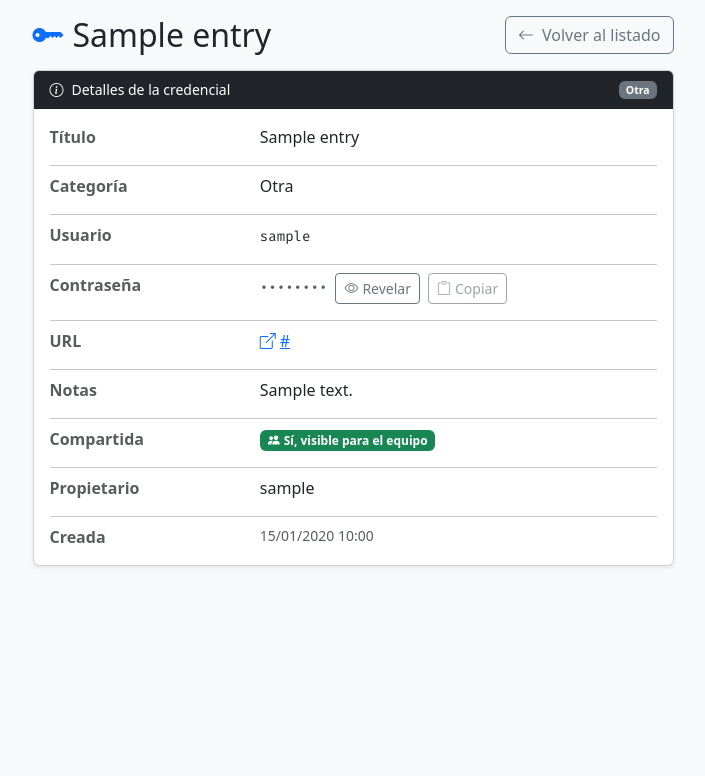
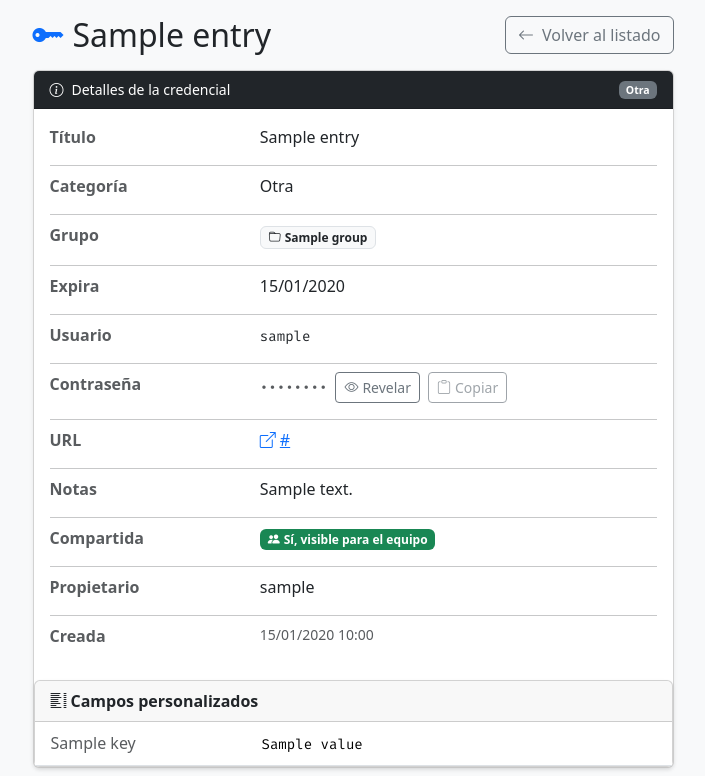
Before and after one commit to amseis7/portal-operations-tools, a Python web app: template app/templates/vault/detail.html in a window 1280 px wide. Shown: the part 24-800 px from the top of the page, without its empty margins (287-992 px from the left). Run offline with Jinja, Linux system fonts and the light colour scheme; the template is opened without the code that fills it: most values are stand-ins (such as "Sample title", 1, 10 or a date in 2020).

Commit message:
feat(vault): show group, expiry status and custom fields in detail view

```diff
--- a/app/templates/vault/detail.html
+++ b/app/templates/vault/detail.html
@@ -52,6 +52,39 @@
                         {% elif entry.category == 'platform' %}Plataforma
                         {% elif entry.category == 'api' %}API
                         {% else %}Otra{% endif %}
+                    </div>
+                </div>
+                <hr class="my-2">
+
+                <!-- Grupo -->
+                <div class="row mb-3">
+                    <div class="col-sm-4 text-muted fw-semibold">Grupo</div>
+                    <div class="col-sm-8">
+                        {% if entry.group %}
+                            <span class="badge bg-light text-dark border">
+                                <i class="bi bi-folder me-1"></i>{{ entry.group.name }}
+                            </span>
+                        {% else %}
+                            <span class="text-muted">Sin grupo</span>
+                        {% endif %}
+                    </div>
+                </div>
+                <hr class="my-2">
+
+                <!-- Expiración -->
+                {% set days_left = ((entry.expires_at - now).days) if entry.expires_at else None %}
+                <div class="row mb-3">
+                    <div class="col-sm-4 text-muted fw-semibold">Expira</div>
+                    <div class="col-sm-8">
+                        {% if not entry.expires_at %}
+                            <span class="text-muted">Sin fecha de expiración</span>
+                        {% elif days_left < 0 %}
+                            <span class="badge bg-danger"><i class="bi bi-exclamation-triangle-fill me-1"></i>Expirada el {{ entry.expires_at.strftime('%d/%m/%Y') }}</span>
+                        {% elif days_left <= 7 %}
+                            <span class="badge bg-warning text-dark"><i class="bi bi-clock-fill me-1"></i>Expira en {{ days_left }} día(s) — {{ entry.expires_at.strftime('%d/%m/%Y') }}</span>
+                        {% else %}
+                            <span>{{ entry.expires_at.strftime('%d/%m/%Y') }}</span>
+                        {% endif %}
                     </div>
                 </div>
                 <hr class="my-2">
@@ -138,6 +171,35 @@
                     </div>
                 </div>
             </div>
+
+            {% if custom_fields %}
+            <div class="card shadow-sm mt-3">
+                <div class="card-header py-2 fw-semibold">
+                    <i class="bi bi-list-columns me-1"></i>Campos personalizados
+                </div>
+                <div class="card-body p-0">
+                    <table class="table table-sm mb-0">
+                        <tbody>
+                            {% for field in custom_fields %}
+                            <tr>
+                                <th class="text-muted fw-normal ps-3" style="width:35%">{{ field.key }}</th>
+                                <td>
+                                    {% if field.protected %}
+                                        <span class="font-monospace">••••••••</span>
+                                        <span class="badge bg-light text-muted border ms-1">
+                                            <i class="bi bi-shield-lock"></i>
+                                        </span>
+                                    {% else %}
+                                        <span class="font-monospace">{{ field.value }}</span>
+                                    {% endif %}
+                                </td>
+                            </tr>
+                            {% endfor %}
+                        </tbody>
+                    </table>
+                </div>
+            </div>
+            {% endif %}
 
             {% if current_user.is_admin or entry.owner_id == current_user.id %}
             <div class="card-footer bg-light d-flex justify-content-end gap-2">
```
